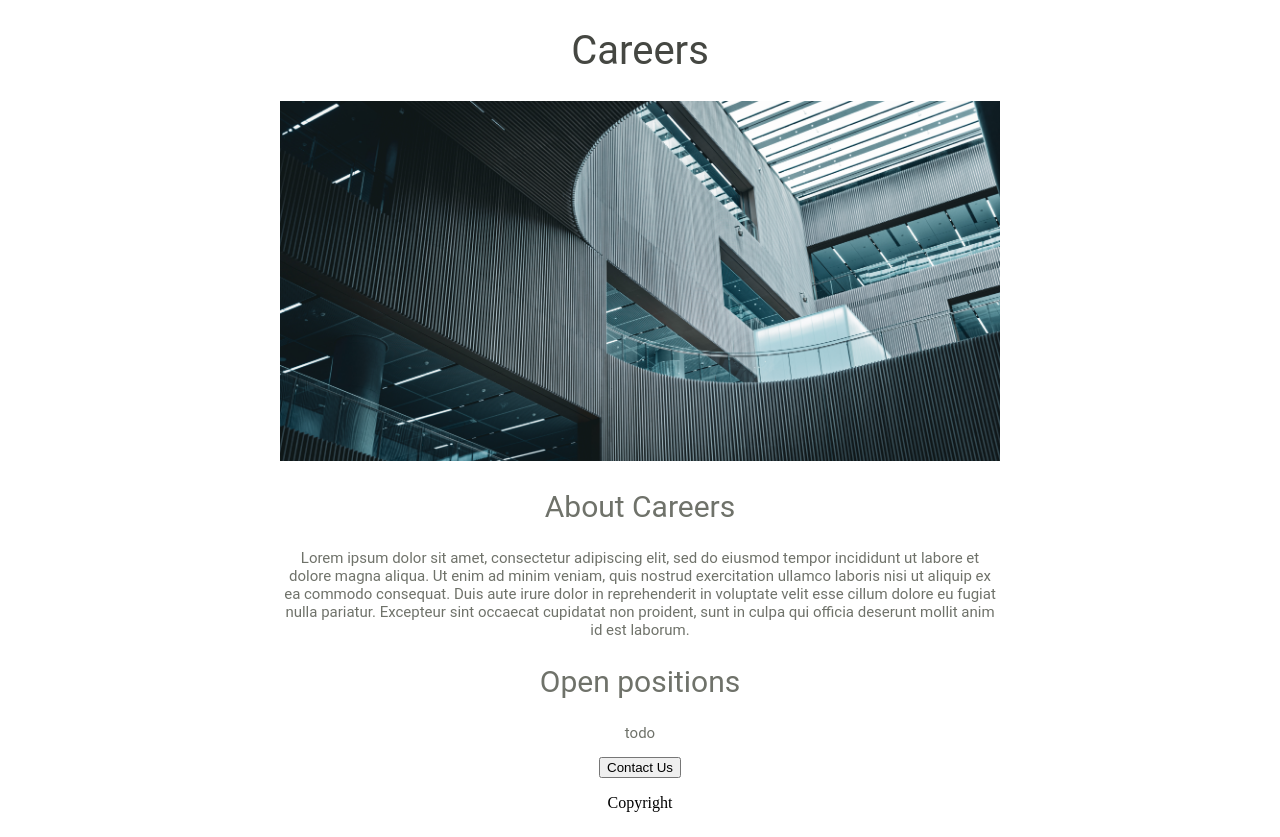
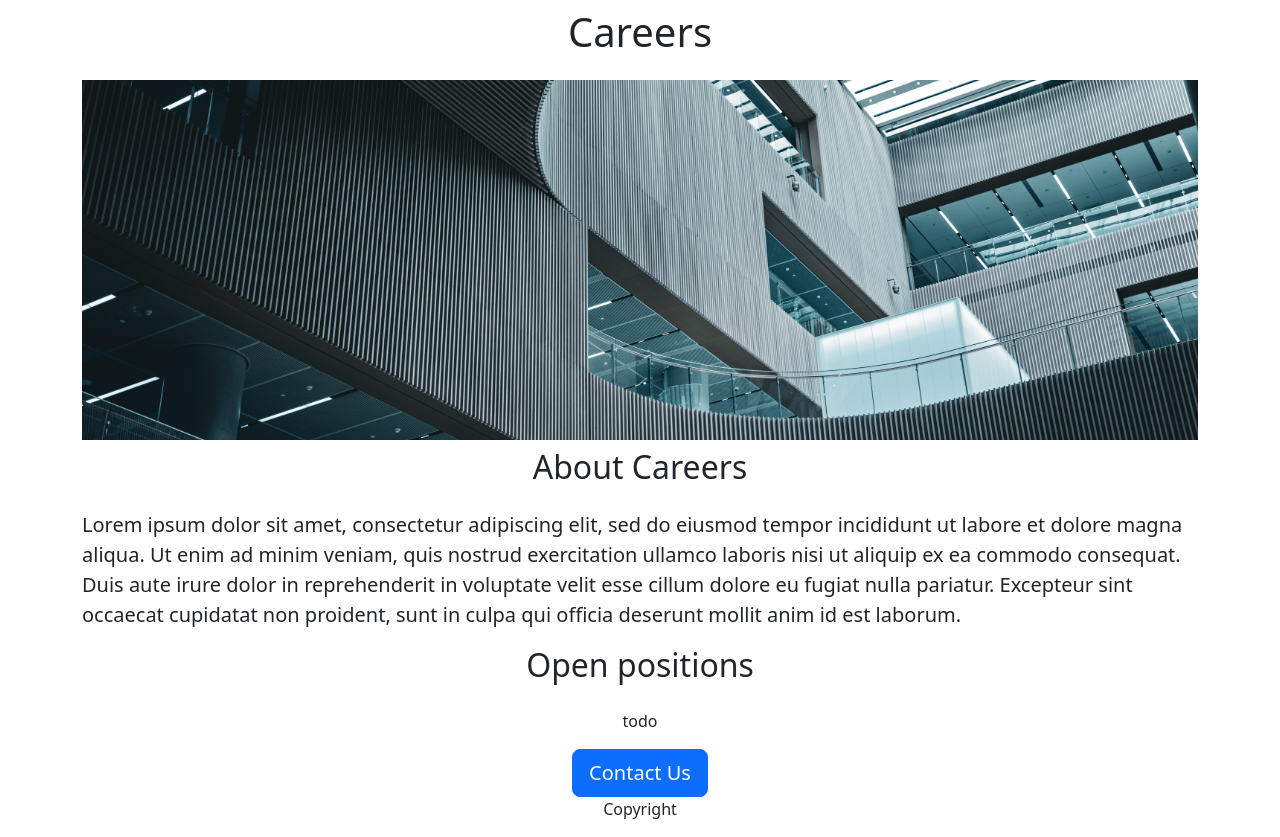
Before and after one commit to atikahnaz/fcc-exercise, a Flask app: page / in a window 1280 px wide. Before the commit the page ends 812 px from the top, so only its background shows below. Run offline with Flask 3, Linux system fonts and the light colour scheme.

Commit message:
edit text layout

```diff
--- a/templates/home.html
+++ b/templates/home.html
@@ -3,58 +3,29 @@
 <head>
     <meta charset="UTF-8">
     <meta name="viewport" content="width=device-width, initial-scale=1.0">
+    <link href="https://cdn.jsdelivr.net/npm/bootstrap@5.3.0/dist/css/bootstrap.min.css" rel="stylesheet" integrity="sha384-9ndCyUaIbzAi2FUVXJi0CjmCapSmO7SnpJef0486qhLnuZ2cdeRhO02iuK6FUUVM" crossorigin="anonymous">
+
     <title>Careers</title>
     <style>
-        h1 {
-            font-size: 40px;
-            font-family: Roboto;
-            font-weight: normal;
-            color: rgb(69, 71, 66);
-            text-align: center;
-        }
-
         #banner {
+            height: 360px;
             width: 100%;
-            height: 360px;
             object-fit: cover;
 
         }
-
-        h2 {
-            font-size: 30px;
-            font-family: Roboto;
-            font-weight: normal;
-            color: rgb(111, 114, 106);
-            text-align: center;
-        }
-
-        .bodytext {
-            font-size: 15px;
-            font-family: Roboto;
-            font-weight: normal;
-            color: rgb(111, 114, 106);
-            text-align: center;
-        }
-
-        #container {
-            max-width: 720px;
-            margin: 0 auto 0 auto;
-        }
-
     </style>
 </head>
-<body>
-    <div id="container">
-        <h1>Careers</h1>
-        <img id="banner" src="/static/pic1.jpg"  >
-        <h2>About Careers</h2>
-        <p class="bodytext">Lorem ipsum dolor sit amet, consectetur adipiscing elit, sed do eiusmod tempor incididunt ut labore et dolore magna aliqua. Ut enim ad minim veniam, quis nostrud exercitation ullamco laboris nisi ut aliquip ex ea commodo consequat. Duis aute irure dolor in reprehenderit
+<body> <div class="container">
+        <h1 class="text-center mt-2 mb-4">Careers</h1>
+        <img id="banner" src="/static/pic1.jpg" class="img-fluid">
+        <h2 class="text-center mt-2 mb-4">About Careers</h2>
+        <p class="lead">Lorem ipsum dolor sit amet, consectetur adipiscing elit, sed do eiusmod tempor incididunt ut labore et dolore magna aliqua. Ut enim ad minim veniam, quis nostrud exercitation ullamco laboris nisi ut aliquip ex ea commodo consequat. Duis aute irure dolor in reprehenderit
             in voluptate velit esse cillum dolore eu fugiat nulla pariatur. Excepteur sint occaecat cupidatat non proident, sunt in culpa qui officia deserunt mollit anim id est laborum.
         </p>
-        <h2>Open positions</h2>
-        <p class="bodytext">todo</p>
+        <h2 class="text-center mt-2 mb-4">Open positions</h2>
+        <p style="text-align: center;">todo</p>
         <div style="text-align: center;">
-            <button>Contact Us</button>
+            <button class="btn btn-primary btn-lg">Contact Us</button>
             <p>Copyright</p>
         </div>
 
```
